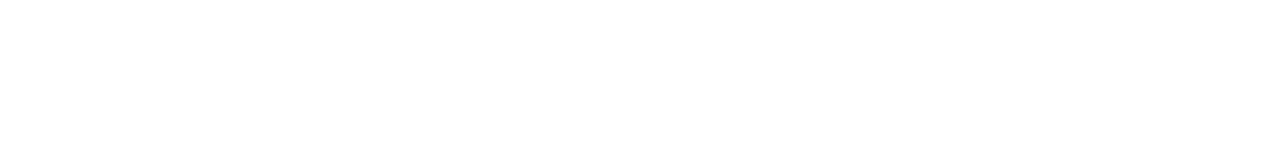
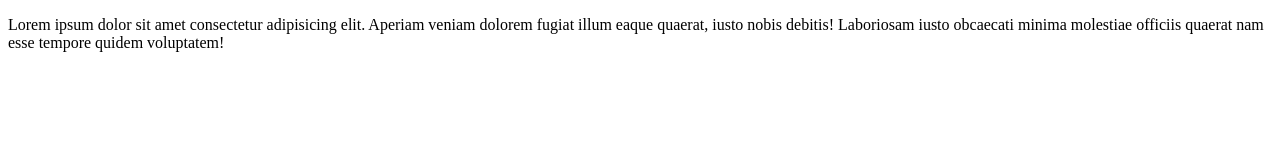
Before and after one commit to Tabaaa123/sample, a plain HTML site: page index.html in a window 1280 px wide. Drawn offline with Linux system fonts and the light colour scheme.

Commit message:
first commit

```diff
--- a/index.html
+++ b/index.html
@@ -6,6 +6,6 @@
     <title>Document</title>
 </head>
 <body>
-
+    <p>Lorem ipsum dolor sit amet consectetur adipisicing elit. Aperiam veniam dolorem fugiat illum eaque quaerat, iusto nobis debitis! Laboriosam iusto obcaecati minima molestiae officiis quaerat nam esse tempore quidem voluptatem!</p>
 </body>
 </html>
```
